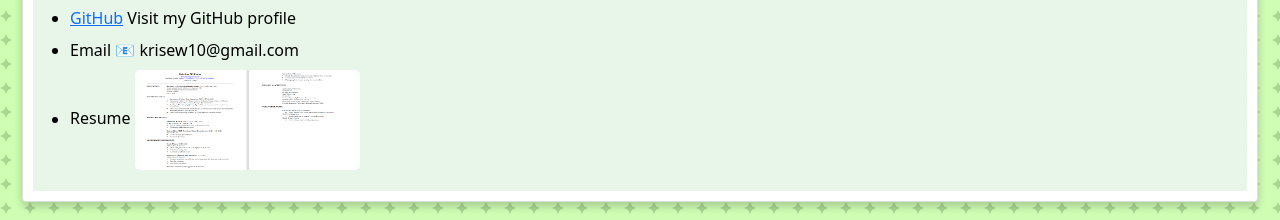
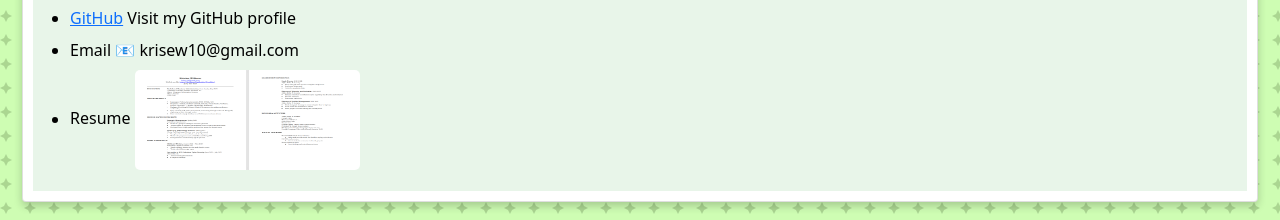
Before and after one commit to kwilliams31/Portfolio, a website: page contact.html in a window 1280 px wide. Shown: the part 158-378 px from the top of the page. Drawn offline with nearby package versions, Linux system fonts and the light colour scheme.

Commit message:
new resume

```diff
--- a/contact.html
+++ b/contact.html
@@ -40,7 +40,7 @@
         <li> <a class="hyperlink" href=https://github.com/kwilliams31 target="_blank">GitHub</a> Visit my GitHub profile</li>
         <li> Email 📧 krisew10@gmail.com </li>
         <li>Resume
-          <img class="myImages" id="myImg" src="./photos/resume.png" alt="resume">
+          <img class="myImages" id="myImg" src="./photos/resume2.png" alt="resume">
         </li>
 
         </ul>
```
Also changed, not shown: photos/resume2.png (added).
